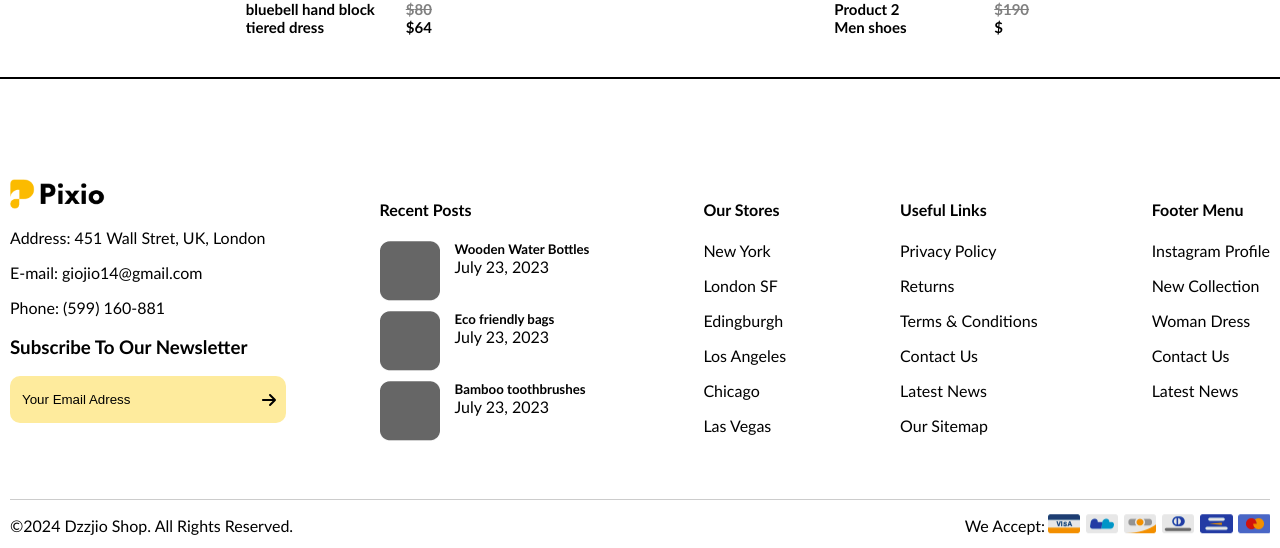
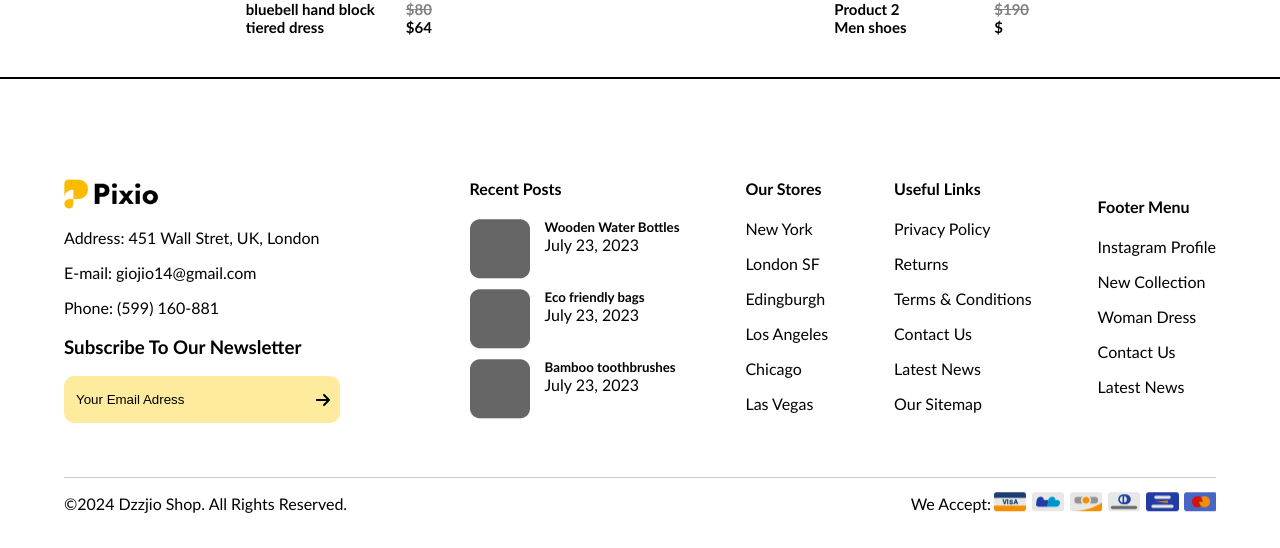
Before and after one commit to Dzzjio/dzz-shop-ecommerse, a React (Create React App) app: page / in a window 1280 px wide. Shown: the part 1292-1840 px from the top of the page. Built offline with nearby package versions, Linux system fonts and the light colour scheme.

Commit message:
update footer responsive

```diff
--- a/src/components/layout/footer/footer.tsx
+++ b/src/components/layout/footer/footer.tsx
@@ -43,7 +43,7 @@ const Footer = () => {
     const usefullLinksArr = ['Privacy Policy', 'Returns', 'Terms & Conditions', 'Contact Us', 'Latest News', 'Our Sitemap'];
     const FooterMenuArr = ['Instagram Profile', 'New Collection', 'Woman Dress', 'Contact Us', 'Latest News'];
 
-    const [isMobile, setIsMobile] = useState(window.innerWidth <= 610);
+    const [isMobile, setIsMobile] = useState(window.innerWidth <= 710);
 
     useEffect(() => {
         const handleResize = () => {
@@ -64,6 +64,7 @@ const Footer = () => {
                 <FooterTop>
                     <div>
                         <div>
+                            <div>
                                 <img style={{height: '30px'}} src={logo} alt="footer-logo" />
                                 <p>Address: 451 Wall Stret, UK, London</p>
                                 <p>E-mail: giojio14@gmail.com</p>
@@ -77,6 +78,7 @@ const Footer = () => {
                                 </InputContainer>
                             </div>
                         </div>
+
                         <div>
                         <h4>Recent Posts</h4>
                             {RecentPostsObjects.map(post => (
@@ -89,6 +91,10 @@ const Footer = () => {
                                 </FooterTopRecentPostConteiner>
                             ))}
                         </div>
+                    </div>
+
+
+
                     <div>
                         <h4>Our Stores</h4>
                         {ourStoresArr.map((store, index) => (
--- a/src/components/layout/footer/styled.ts
+++ b/src/components/layout/footer/styled.ts
@@ -1,7 +1,8 @@
+import { Breakpoints } from 'constantss'
 import styled from 'styled-components'
 
 export const FooterConteiner = styled.div`
-    max-width: 1260px;
+    width: 90vw;
     height: auto;
     margin: 0 auto;
     position: relative;
@@ -11,8 +12,36 @@ export const FooterConteiner = styled.div`
 export const FooterTop = styled.div`
     display: flex;
     justify-content: space-between;
-    width: 100%;
+    width: 110%;
+    margin: 0 auto;
     padding: 100px 0;
+    align-items: center;
+
+    h3 {
+        @media (max-width: ${Breakpoints.tabletland}) {
+            margin-top: 0;
+        }
+    }
+
+    h4 {
+        margin-top: 0;
+    }
+
+
+    & > div:first-child {
+        display: flex;
+        gap: 150px;
+
+        @media (max-width: ${Breakpoints.tabletland}) {
+            margin: 0 auto;
+        }
+    }
+
+    & > div:not(:first-child) {
+        @media (max-width: ${Breakpoints.tabletland}) {
+            display: none;
+        }
+    }
 `
 export const InputContainer = styled.div`
     display: flex;
```
Lines whose indentation alone changed are shown as unchanged.
